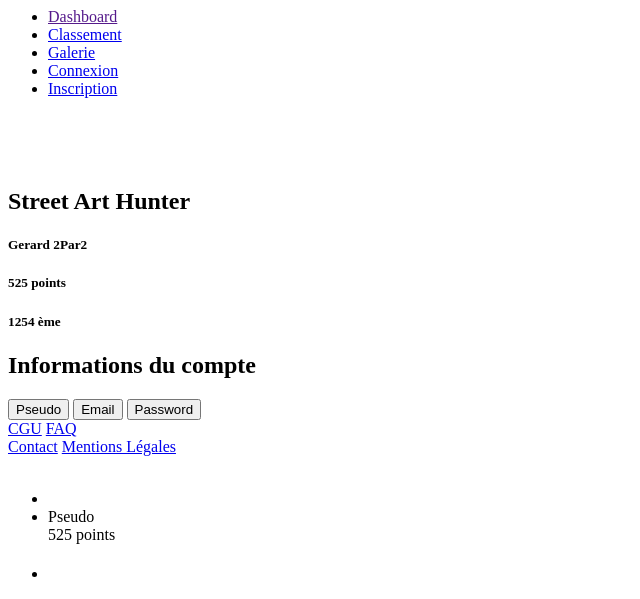
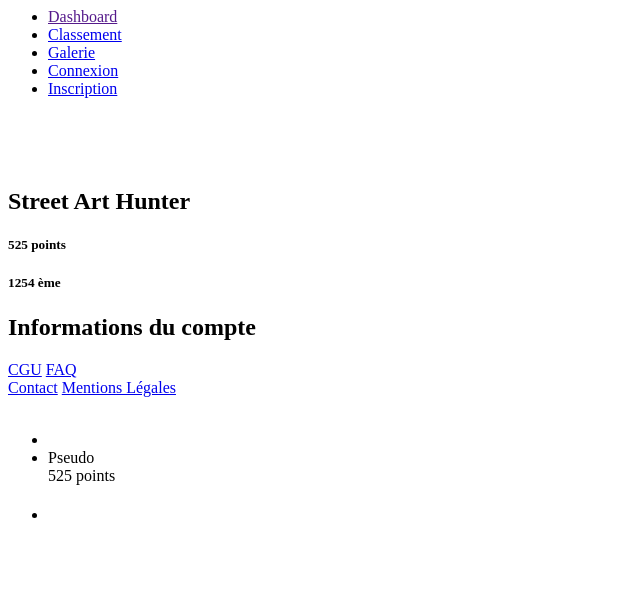
Before and after one commit to WildCodeSchool-2023-09/remfr-php-p3-streetarthunter, a Symfony app: template templates/user/profil.html.twig in a window 1280 px wide. Shown: the part 755-1354 px from the top of the page, without its empty margins (0-640 px from the left). After the commit the page ends 1273 px from the top, so only its background shows below. Run offline with Twig, Linux system fonts and the light colour scheme; the template is opened without the code that fills it, so the values that code supplies are empty; some libraries are stand-ins or nearby versions.

Commit message:
modifications de la page profil

```diff
--- a/templates/user/profil.html.twig
+++ b/templates/user/profil.html.twig
@@ -5,7 +5,7 @@
 {% block body %}
 <div class='profil-container'>
     <div class='info-profil'>
-        <h5 class="text-center">Gerard 2Par2</h5>
+        <h5 class="text-center">{{ user.username }}</h5>
         <h5 class="text-center">525 points</h5>
         <h5 class="text-center">1254 ème</h5>
     </div>
@@ -14,11 +14,9 @@
     <h2>Informations du compte</h2>
 
     <form class='all-button-profil'>
-    <div>
-        <button class="button-profil">Pseudo</button>
-        <button class="button-profil">Email</button>
-        <button class="button-profil">Password</button>
-    </div>
+        <div>
+
+        </div>
     </form>
     </div>
 </div>
```
Also changed, not shown: src/Controller/ProfilController.php (+5 -2 lines), 1 other file.
